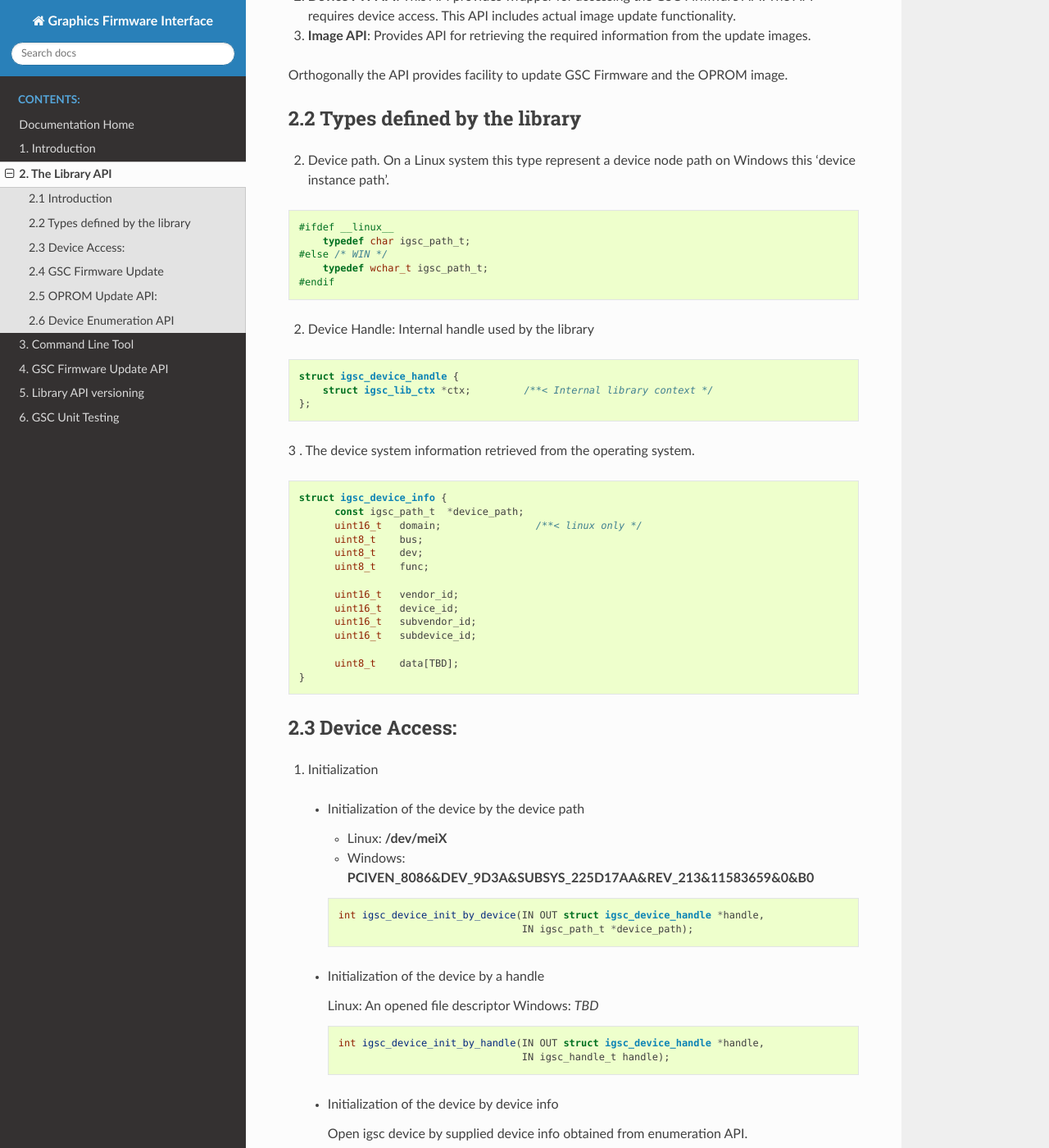
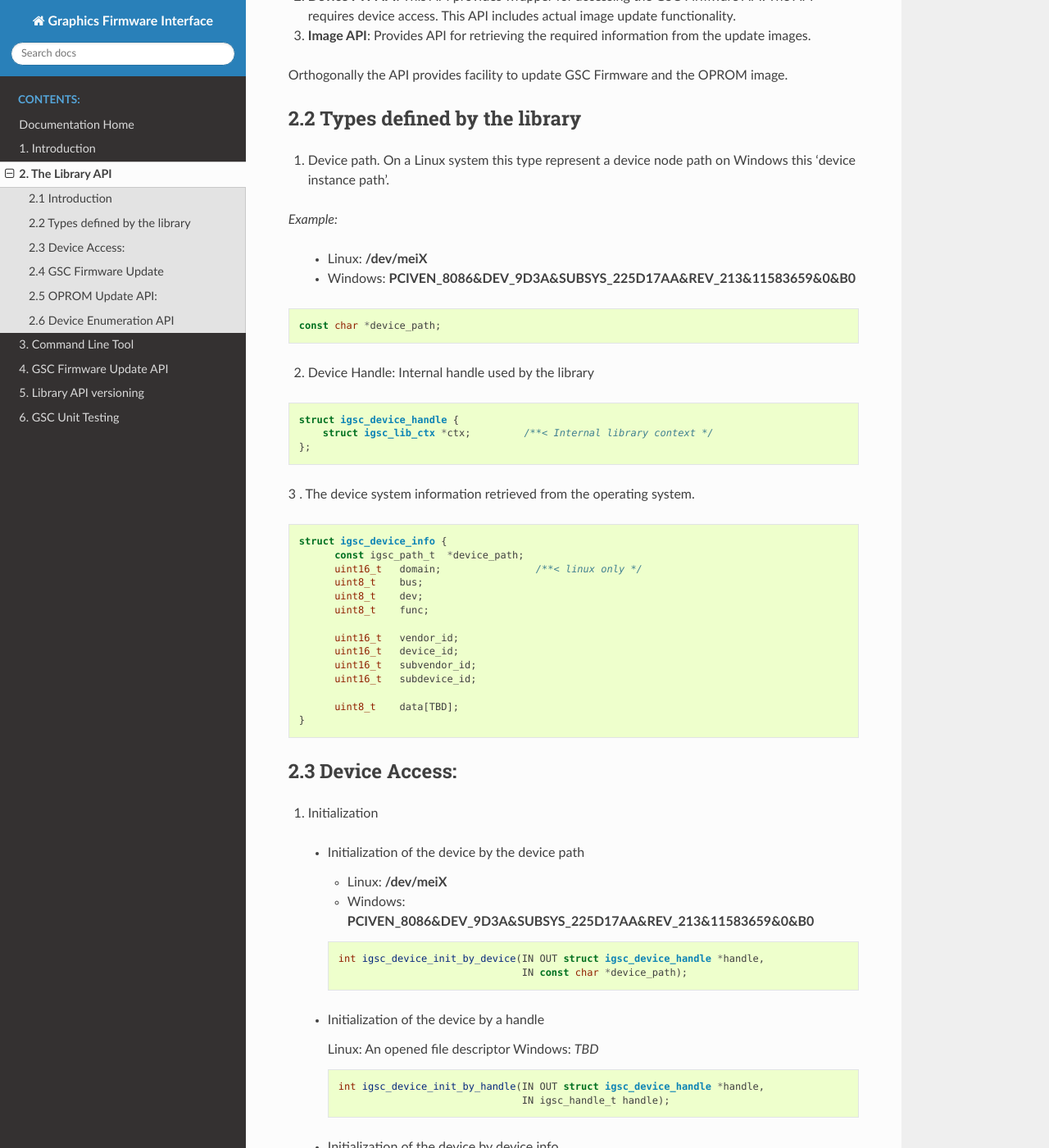
Before and after one commit to intel/igsc, a Sphinx documentation site: the page built from doc/igsc_api.rst, in a window 1280 px wide and 1400 px high, scrolled down 520 px. Shown: the whole window at 82% size. Built offline with Sphinx 7.4.7 and the Read the Docs theme 2.0.0, drawn with Linux system fonts in a browser that asks for light colours; formulas are drawn with MathJax 3.

Commit message:
igsc: doc: drop wchar_t usage from the API
Widnows device instance paths can be always converted to ascii,
hence use char type on both platforms.

Signed-off-by: Tomas Winkler <tomas.winkler@intel.com>

```diff
--- a/doc/igsc_api.rst
+++ b/doc/igsc_api.rst
@@ -34,16 +34,18 @@ image.
 2.2 Types defined by the library
 ~~~~~~~~~~~~~~~~~~~~~~~~~~~~~~~~~
 
-2. Device path. On a Linux system this type represent a device node path
+1. Device path. On a Linux system this type represent a device node path
    on Windows this 'device instance path'.
+
+`Example:`
+
+    * Linux: **/dev/meiX**
+
+    * Windows: **PCI\VEN_8086&DEV_9D3A&SUBSYS_225D17AA&REV_21\3&11583659&0&B0**
 
 .. code-block:: c
 
-   #ifdef __linux__
-       typedef char igsc_path_t;
-   #else /* WIN */
-       typedef wchar_t igsc_path_t;
-   #endif
+    const char *device_path;
 
 
 2. Device Handle: Internal handle used by the library
@@ -89,7 +91,7 @@ image.
     .. code-block:: c
 
         int igsc_device_init_by_device(IN OUT struct igsc_device_handle *handle,
-                                       IN igsc_path_t *device_path);
+                                       IN const char *device_path);
 
 
   * Initialization of the device by a handle
```
